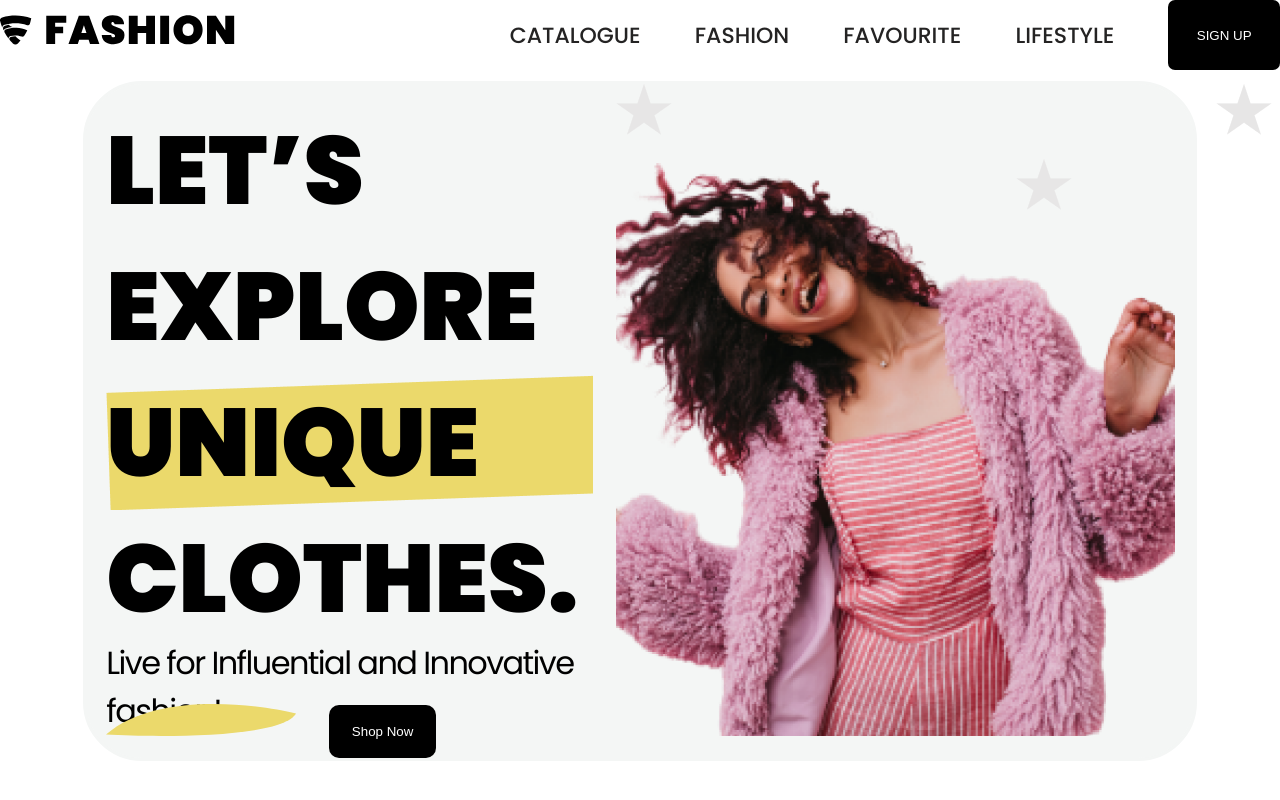
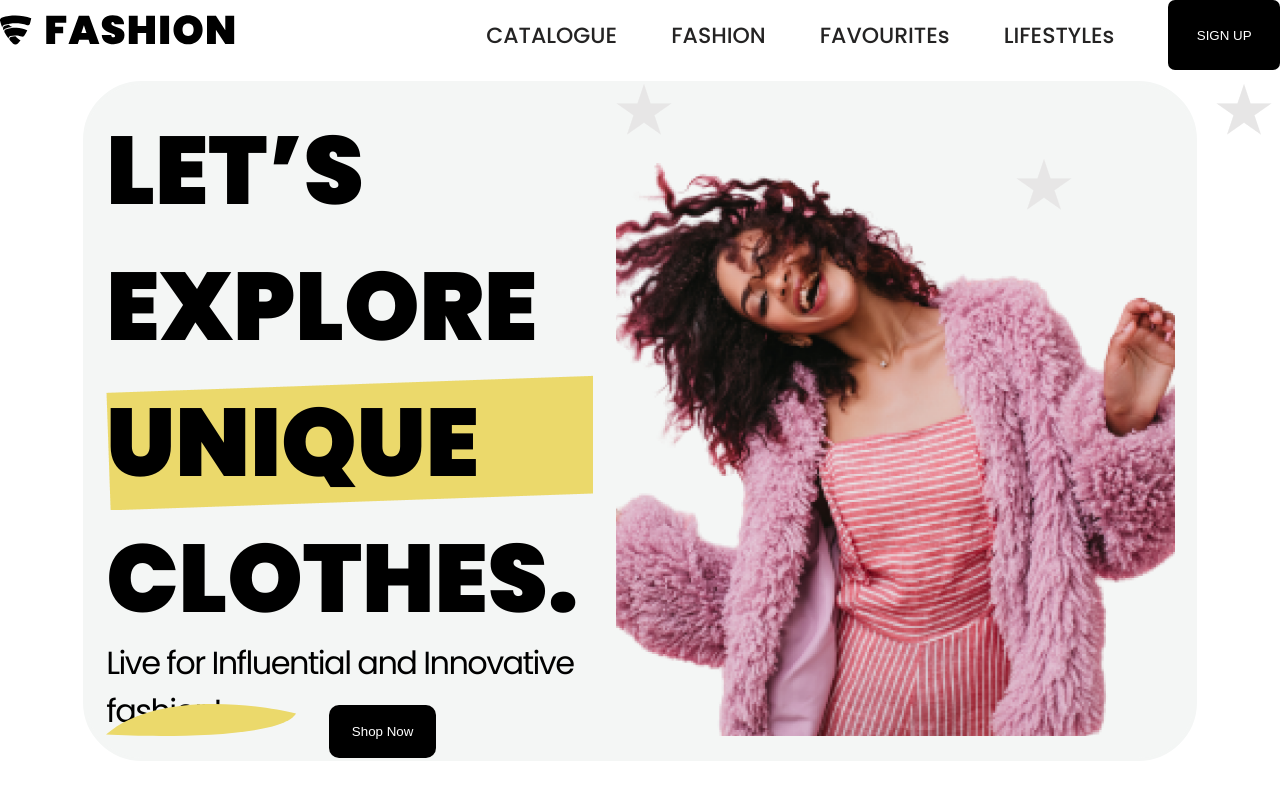
Before and after one commit to Sanjay2729117/fashion, a plain HTML site: page index.html in a window 1280 px wide. Shown: the top 800 px of the page. Drawn offline with Linux system fonts and the light colour scheme.

Commit message:
Update index.html

```diff
--- a/index.html
+++ b/index.html
@@ -17,8 +17,8 @@
         <nav>
             <a href="">CATALOGUE</a>
             <a href="">FASHION</a>
-            <a href="">FAVOURITE</a>
-            <a href="">LIFESTYLE</a>
+            <a href="">FAVOURITEs</a>
+            <a href="">LIFESTYLEs</a>
             <bUtton>SIGN UP</bUtton>
         </nav>
     </div>
```
